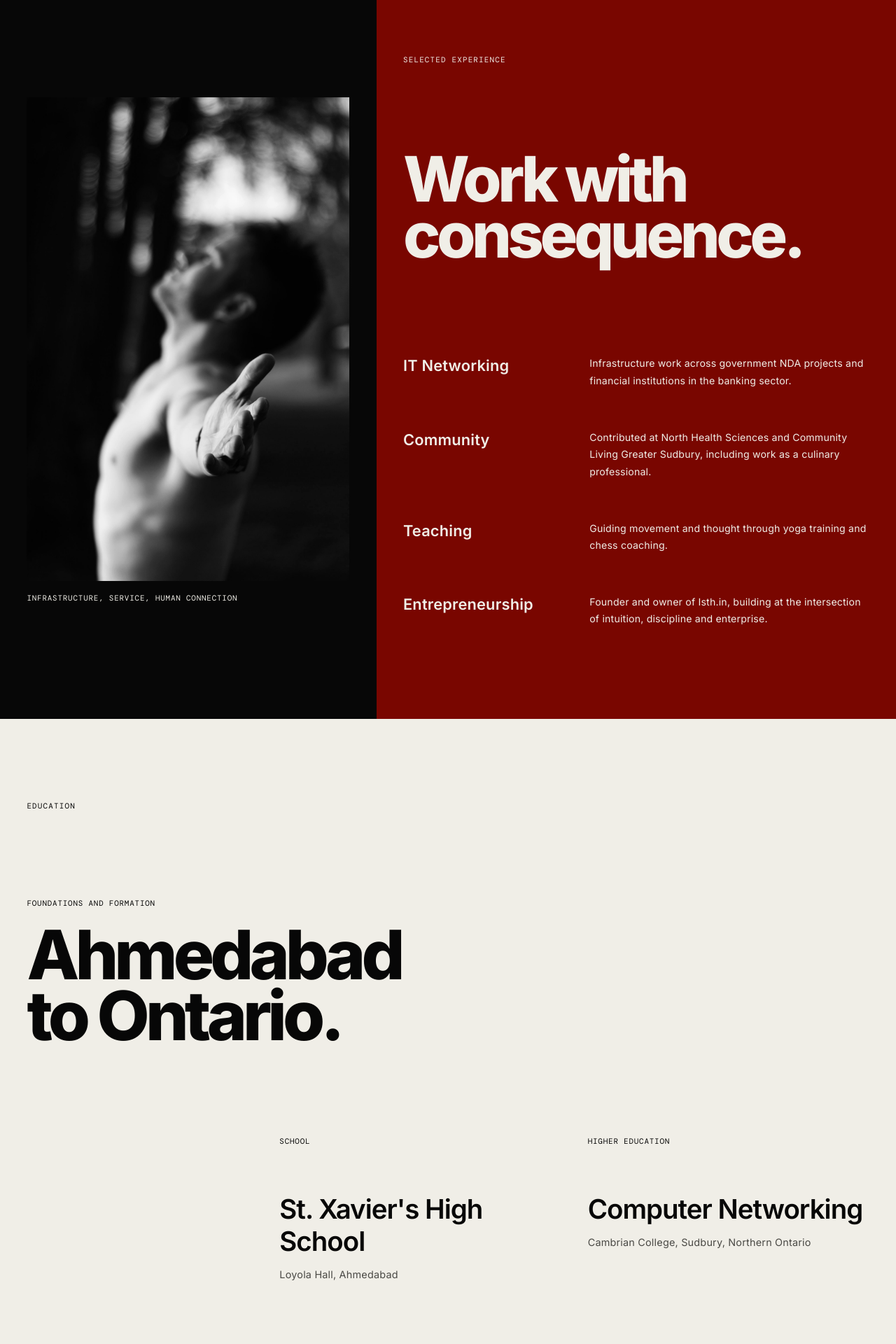
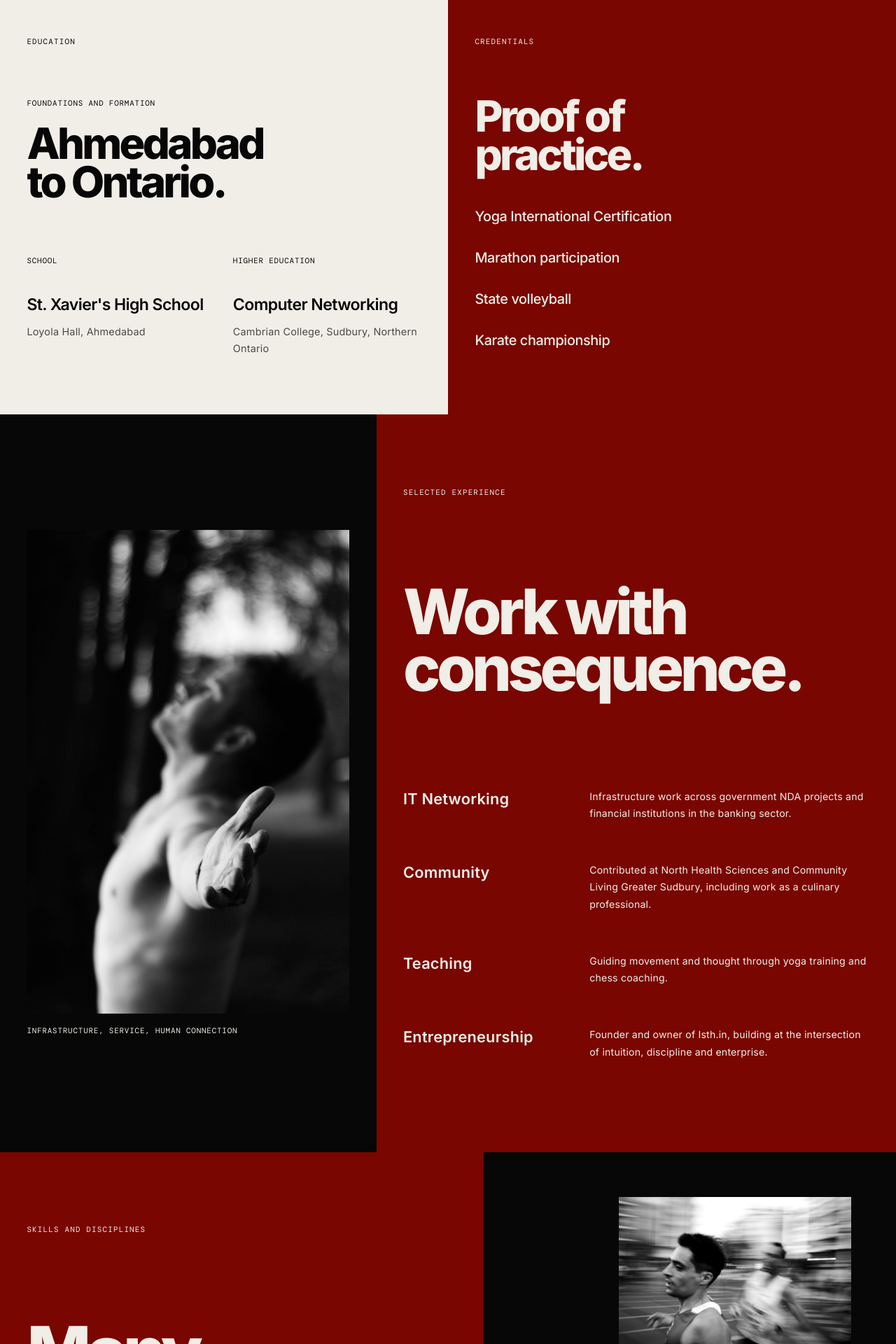
Before and after one commit to Prabhakar-Dave/-, a React (Vite) app: page / in a window 1280 px wide. Shown: the part 3300-5220 px from the top of the page at 70% size. Built offline with nearby package versions, Linux system fonts and the light colour scheme; a web font is replaced by a local one.

Commit message:
Move education and credentials higher side by side

```diff
--- a/src/App.tsx
+++ b/src/App.tsx
@@ -164,6 +164,53 @@ export default function App() {
         </div>
       </section>
 
+      <div className="education-credentials">
+        <section className="education section-ivory">
+          <div className="section-label micro" data-reveal>
+            <span>Education</span>
+          </div>
+          <div className="education-title" data-reveal>
+            <p className="eyebrow">Foundations and formation</p>
+            <h2>
+              Ahmedabad
+              <br />
+              to Ontario.
+            </h2>
+          </div>
+          <div className="education-items">
+            <article data-reveal>
+              <span className="micro">School</span>
+              <h3>St. Xavier's High School</h3>
+              <p>Loyola Hall, Ahmedabad</p>
+            </article>
+            <article data-reveal>
+              <span className="micro">Higher education</span>
+              <h3>Computer Networking</h3>
+              <p>Cambrian College, Sudbury, Northern Ontario</p>
+            </article>
+          </div>
+        </section>
+
+        <section className="credentials">
+          <div className="section-label micro" data-reveal>
+            <span>Credentials</span>
+          </div>
+          <div className="credentials-layout">
+            <h2 data-reveal>
+              Proof of
+              <br />
+              practice.
+            </h2>
+            <div className="credentials-list">
+              <p data-reveal>Yoga International Certification</p>
+              <p data-reveal>Marathon participation</p>
+              <p data-reveal>State volleyball</p>
+              <p data-reveal>Karate championship</p>
+            </div>
+          </div>
+        </section>
+      </div>
+
       <section className="experience" id="experience">
         <div className="experience-visual" data-reveal>
           <figure className="frame">
@@ -192,32 +239,6 @@ export default function App() {
               </article>
             ))}
           </div>
-        </div>
-      </section>
-
-      <section className="education section-ivory">
-        <div className="section-label micro" data-reveal>
-          <span>Education</span>
-        </div>
-        <div className="education-title" data-reveal>
-          <p className="eyebrow">Foundations and formation</p>
-          <h2>
-            Ahmedabad
-            <br />
-            to Ontario.
-          </h2>
-        </div>
-        <div className="education-items">
-          <article data-reveal>
-            <span className="micro">School</span>
-            <h3>St. Xavier's High School</h3>
-            <p>Loyola Hall, Ahmedabad</p>
-          </article>
-          <article data-reveal>
-            <span className="micro">Higher education</span>
-            <h3>Computer Networking</h3>
-            <p>Cambrian College, Sudbury, Northern Ontario</p>
-          </article>
         </div>
       </section>
 
@@ -297,25 +318,6 @@ export default function App() {
         </div>
       </section>
 
-      <section className="credentials">
-        <div className="section-label micro" data-reveal>
-          <span>Credentials</span>
-        </div>
-        <div className="credentials-layout">
-          <h2 data-reveal>
-            Proof of
-            <br />
-            practice.
-          </h2>
-          <div className="credentials-list">
-            <p data-reveal>Yoga International Certification</p>
-            <p data-reveal>Marathon participation</p>
-            <p data-reveal>State volleyball</p>
-            <p data-reveal>Karate championship</p>
-          </div>
-        </div>
-      </section>
-
       <section className="closing section-ivory" id="contact">
         <div className="section-label micro" data-reveal>
           <span>Contact</span>
--- a/src/index.css
+++ b/src/index.css
@@ -356,19 +356,25 @@ main {
   max-width: 28rem;
 }
 
-.education {
-  padding: clamp(4.5rem, 9vw, 9rem) var(--gutter);
+.education-credentials {
+  display: grid;
+  grid-template-columns: repeat(2, minmax(0, 1fr));
+}
+
+.education,
+.credentials {
+  min-width: 0;
+  padding: clamp(3rem, 6vw, 6rem) var(--gutter);
 }
 
 .education-title {
-  margin: 8vw 0;
+  margin: clamp(2.5rem, 4vw, 4rem) 0;
 }
 
 .education-items {
   display: grid;
-  gap: var(--gutter);
-  grid-template-columns: 1fr 1fr;
-  margin-left: 30%;
+  gap: clamp(1rem, 2vw, 2rem);
+  grid-template-columns: repeat(2, minmax(0, 1fr));
 }
 
 .education-items article {
@@ -376,11 +382,11 @@ main {
 }
 
 .education-items h3 {
-  font-size: clamp(1.4rem, 3vw, 2.7rem);
+  font-size: clamp(1.05rem, 1.8vw, 1.8rem);
   font-weight: 600;
   letter-spacing: -0.025em;
   line-height: 1.2;
-  margin: 4rem 0 0.8rem;
+  margin: 2.5rem 0 0.8rem;
 }
 
 .education-items p {
@@ -474,26 +480,31 @@ figcaption {
 
 .credentials {
   background: var(--red);
-  padding: clamp(4.5rem, 9vw, 9rem) var(--gutter);
+  color: var(--ivory);
 }
 
 .credentials-layout {
   display: grid;
-  gap: 8vw;
-  grid-template-columns: 1.2fr 0.8fr;
-  margin-top: 8vw;
+  gap: 2rem;
+  grid-template-columns: minmax(0, 1fr);
+  margin-top: clamp(2.5rem, 4vw, 4rem);
+}
+
+.education h2,
+.credentials h2 {
+  font-size: clamp(2.5rem, 4.8vw, 4.5rem);
 }
 
 .credentials-list {
-  align-self: end;
+  align-self: stretch;
 }
 
 .credentials-list p {
-  font-size: clamp(1.15rem, 2.2vw, 1.9rem);
+  font-size: clamp(1rem, 1.55vw, 1.35rem);
   font-weight: 500;
   letter-spacing: -0.02em;
   line-height: 1.35;
-  padding: 1.4rem 0;
+  padding: 1rem 0;
 }
 
 .closing {
@@ -671,11 +682,15 @@ footer > p:first-child {
 
   .education-items {
     grid-template-columns: 1fr;
-    margin-left: 18%;
+    margin-left: 0;
   }
 
   .education-items h3 {
-    margin-top: 2.5rem;
+    margin-top: 1.75rem;
+  }
+
+  .education-credentials {
+    grid-template-columns: 1fr;
   }
 
   .disciplines-images {
@@ -701,7 +716,7 @@ footer > p:first-child {
   }
 
   .credentials-list {
-    margin-left: 15%;
+    margin-left: 0;
   }
 
   .closing {
```
